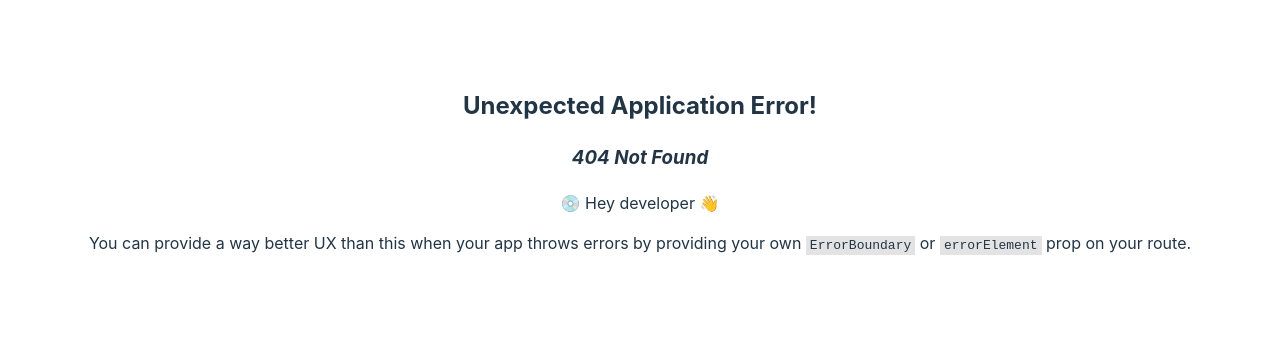
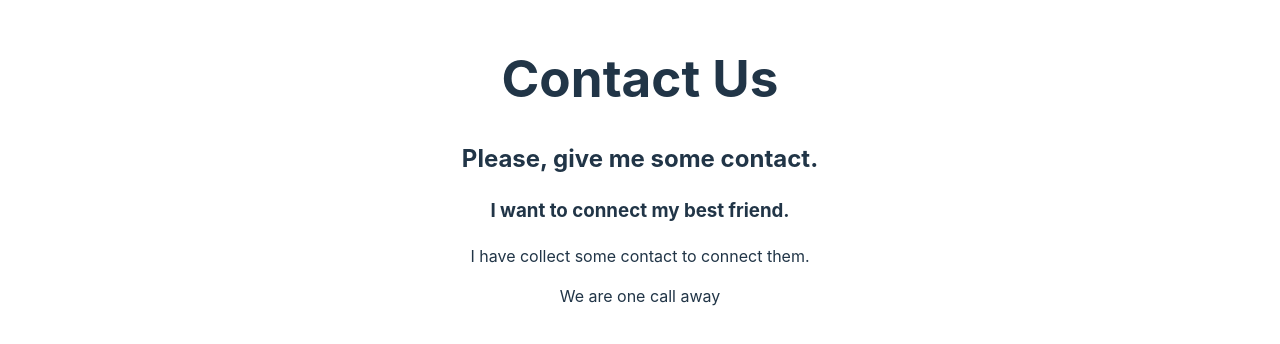
Before and after one commit to alalhosen/introduction-to-react-router, a React (Vite) app: page /contact in a window 1280 px wide. Before the commit this address had no page. Shown: the part 230-574 px from the top of the page. Built offline with nearby package versions, Linux system fonts and the light colour scheme.

Commit message:
git add some sentense

```diff
--- a/src/component/Contact/Contact.jsx
+++ b/src/component/Contact/Contact.jsx
@@ -1,7 +1,10 @@
 const Contact = () => {
     return (
         <div>
-<h2>Contact Us</h2>
+<h1>Contact Us</h1>
+<h2>Please, give me some contact.</h2>
+<h3>I want to connect my best friend.</h3>
+<p>I have collect some contact to connect them.</p>
 <p>We are one call away</p>
         </div>
     );
--- a/src/main.jsx
+++ b/src/main.jsx
@@ -8,6 +8,7 @@ import {
 } from "react-router-dom";
 import Home from './component/home/Home.jsx';
 import About from './component/About/About.jsx';
+import Contact from './component/Contact/Contact.jsx';
 
 const router =createBrowserRouter([
 {
@@ -20,6 +21,10 @@ const router =createBrowserRouter([
     }
   ]
 },
+{
+  path:'contact',
+  element:<Contact></Contact>
+}
 
 ])
 
```
